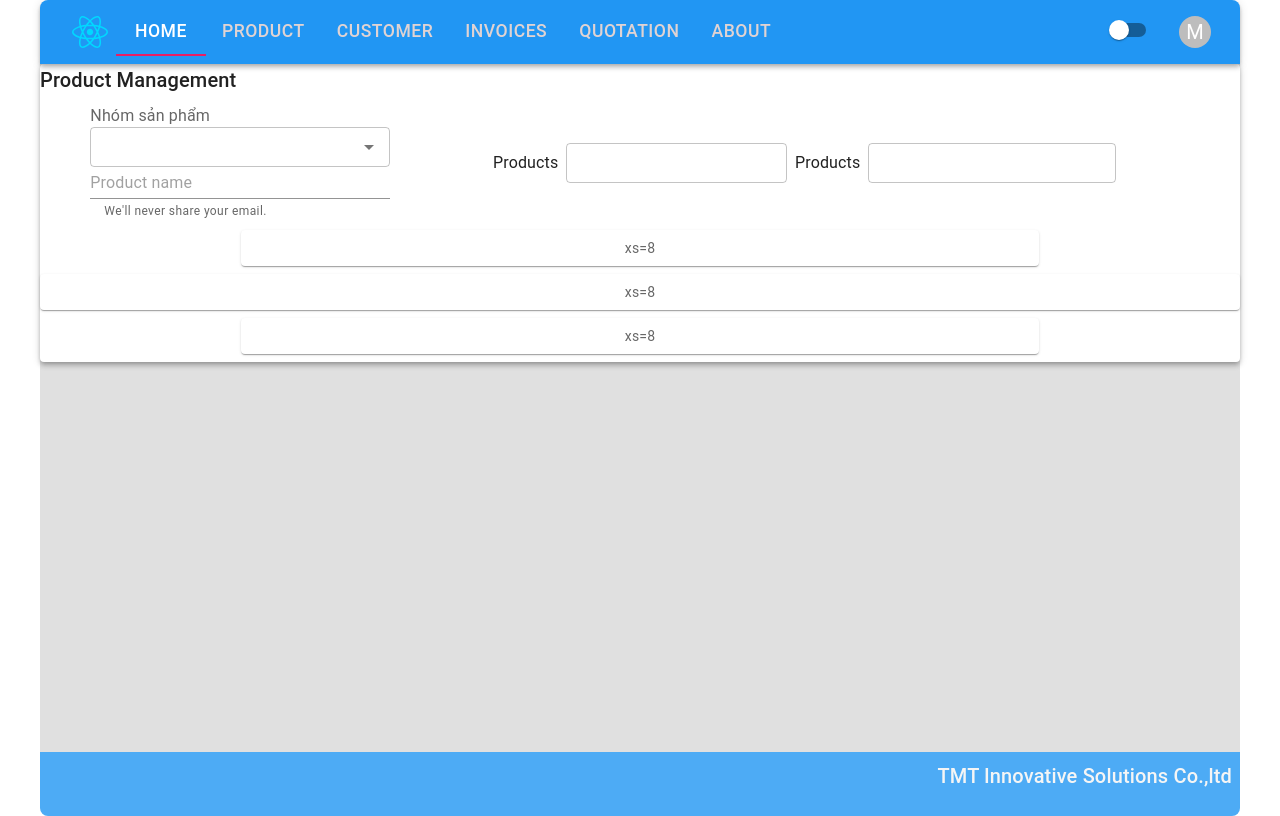
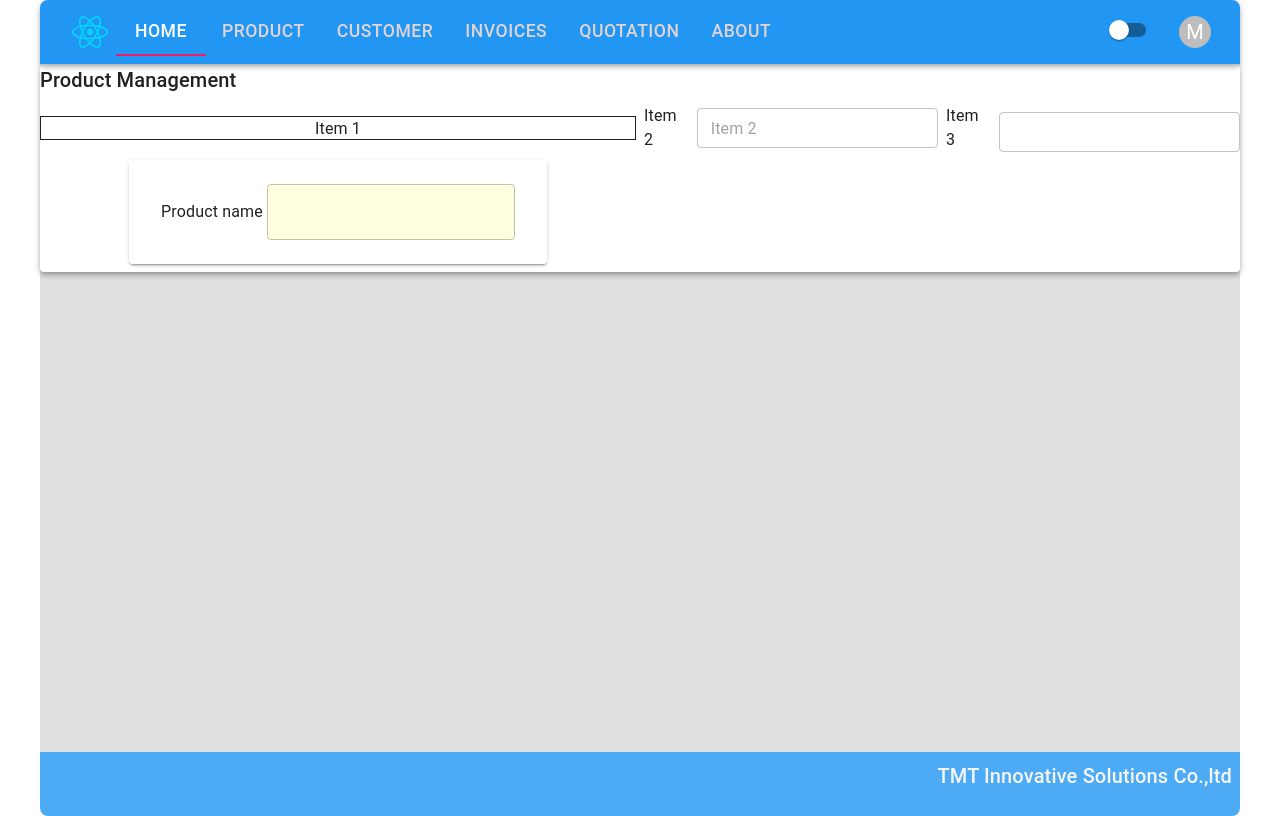
Before and after one commit to maytinhdian/erp-reactjs, a React (Vite) app: page /product in a window 1280 px wide. Built offline with nearby package versions, Linux system fonts and the light colour scheme; a web font is replaced by a local one.

Commit message:
Update Product P4

```diff
--- a/src/ui/components/core/TmtTextField.jsx
+++ b/src/ui/components/core/TmtTextField.jsx
@@ -1,8 +1,66 @@
+import React from "react";
+import PropTypes from "prop-types";
+import {
+  Input,
+  TextField,
+  Typography,
+  styled,
+  useThemeProps,
+} from "@mui/material";
+import { display } from "@mui/system";
 
+const TextFieldRoot = styled("div", {
+  name: "TmtTextField",
+  slot: "root",
+})(({ theme, ownerState }) => ({
+  display: "flex",
+  flexDirection: "row",
+  gap: theme.spacing(0.5),
+  padding: theme.spacing(3, 4),
+  alignItems:'center',
+  backgroundColor: theme.palette.background.paper,
+  borderRadius: theme.shape.borderRadius,
+  boxShadow: theme.shadows[2],
+  letterSpacing: "-0.025em",
+  fontWeight: 600,
+  ...(ownerState.variant === "outlined" && {
+    border: `2px solid ${theme.palette.divider}`,
+    boxShadow: "none",
+  }),
+}));
 
+const TextFieldLabel = styled(Typography, {
+  name: "TmtTextField",
+  slot: "label",
+})(({ theme }) => ({
+  ...theme.typography.body1,
+}));
 
-function TmtTextField() {
-  return <></>;
-}
+const TextFieldInput = styled(TextField, {
+  name: "TmtTextField",
+  slot: "input",
+})(({ theme }) => ({
+  backgroundColor:'lightyellow',
+  ...theme.typography.body1,
+}));
+
+const TmtTextField = React.forwardRef(function Stat(inProps, ref) {
+  const props = useThemeProps({ props: inProps, name: "TmtTextField" });
+  const { label, input, variant, ...other } = props;
+  const ownerState = { ...props, variant };
+
+  return (
+    <TextFieldRoot ref={ref} ownerState={ownerState} {...other}>
+      <TextFieldLabel ownerState={ownerState}>{label}</TextFieldLabel>
+      <TextFieldInput ownerState={ownerState}>{input}</TextFieldInput>
+    </TextFieldRoot>
+  );
+});
+
+TmtTextField.propTypes = {
+  label: PropTypes.string.isRequired,
+  input: PropTypes.oneOfType([PropTypes.number, PropTypes.string]).isRequired,
+  variant: PropTypes.oneOf(["outlined"]),
+};
 
 export default TmtTextField;
--- a/src/ui/views/invoices/Invoice.jsx
+++ b/src/ui/views/invoices/Invoice.jsx
@@ -41,7 +41,6 @@ const StatUnit = styled('div', {
 const Stat = React.forwardRef(function Stat(inProps, ref) {
   const props = useThemeProps({ props: inProps, name: 'MuiStat' });
   const { value, unit, variant, ...other } = props;
-
   const ownerState = { ...props, variant };
 
   return (
--- a/src/ui/views/products/Product.jsx
+++ b/src/ui/views/products/Product.jsx
@@ -13,6 +13,7 @@ import {
   Typography,
   styled,
 } from "@mui/material";
+import TmtTextField from "../../components/core/TmtTextField";
 
 const top100Films = [
   { label: "The Shawshank Redemption", year: 1994 },
@@ -72,56 +73,60 @@ function Product() {
             container
             columns={{ lg: 12, sm: 6, xs: 3 }}
             // sx={{ height: "5rem" }}
-            justifyContent="center"
+            justifyContent="start"
             alignItems="center"
             spacing={1}
             py={1}
             // m={1}
             boxSizing="border-box"
           >
-            <Grid item xs={4}>
-              <FormControl>
-                <FormLabel htmlFor="my-input">Nhóm sản phẩm</FormLabel>
-                <Autocomplete
-                  disablePortal
-                  id="combo-box-demo"
-                  options={top100Films}
-                  sx={{ width: 300 }}
-                  renderInput={(params) => (
-                    <TextField {...params}  />
-                  )}
-                  size="small"
-                />
-                <Input
-                  id="my-input"
-                  aria-describedby="my-helper-text"
-                  placeholder="Product name"
-                />
-                <FormHelperText id="my-helper-text">
-                  We'll never share your email.
-                </FormHelperText>
-              </FormControl>
+            <Grid item xs={6}>
+              <Typography
+                maxHeight="1.5rem"
+                border="1px solid"
+                textAlign="center"
+              >
+                Item 1
+              </Typography>
             </Grid>
             <Grid item xs={3}>
-              <Stack flexDirection="row" alignItems="center" gap={1}>
-                <Typography>Products</Typography>
-                <TextField id="product-name" size="small" />
+              <Stack
+                flexDirection="row"
+                // alignContent="center" B
+                display="flex"
+                alignItems="center"
+                gap={1}
+              >
+                <Typography>Item 2</Typography>
+                <TextField size="small" placeholder="Item 2">
+                  Item 2{" "}
+                </TextField>
               </Stack>
             </Grid>
-            <Grid item xs={4}>
-              <Stack flexDirection="row" alignItems="center" gap={1}>
-                <Typography>Products</Typography>
-                <TextField id="product-name" size="small" />
+            <Grid item xs={3} sx={{ justifyItems: "center" }}>
+              <Stack
+                flexDirection="row"
+                alignContent="center"
+                display="flex"
+                // maxHeight="1.5rem"
+                alignItems="end"
+                gap={1}
+              >
+                <Typography>Item 3</Typography>
+                <TextField size="small" />
               </Stack>
             </Grid>
-            <Grid item xs={8}>
-              <Item>xs=8</Item>
-            </Grid>
-            <Grid item xs={12}>
-              <Item>xs=8</Item>
-            </Grid>
-            <Grid item xs={8}>
-              <Item>xs=8</Item>
+            <Grid item xs={6} sx={{ justifyItems: "center" }}>
+              <Stack
+                flexDirection="row"
+                alignContent="center"
+                display="flex"
+                // maxHeight="1.5rem"
+                alignItems="end"
+                gap={1}
+              >
+                <TmtTextField size='small' label='Product name'/>
+              </Stack>
             </Grid>
           </Grid>
         </Paper>
```
